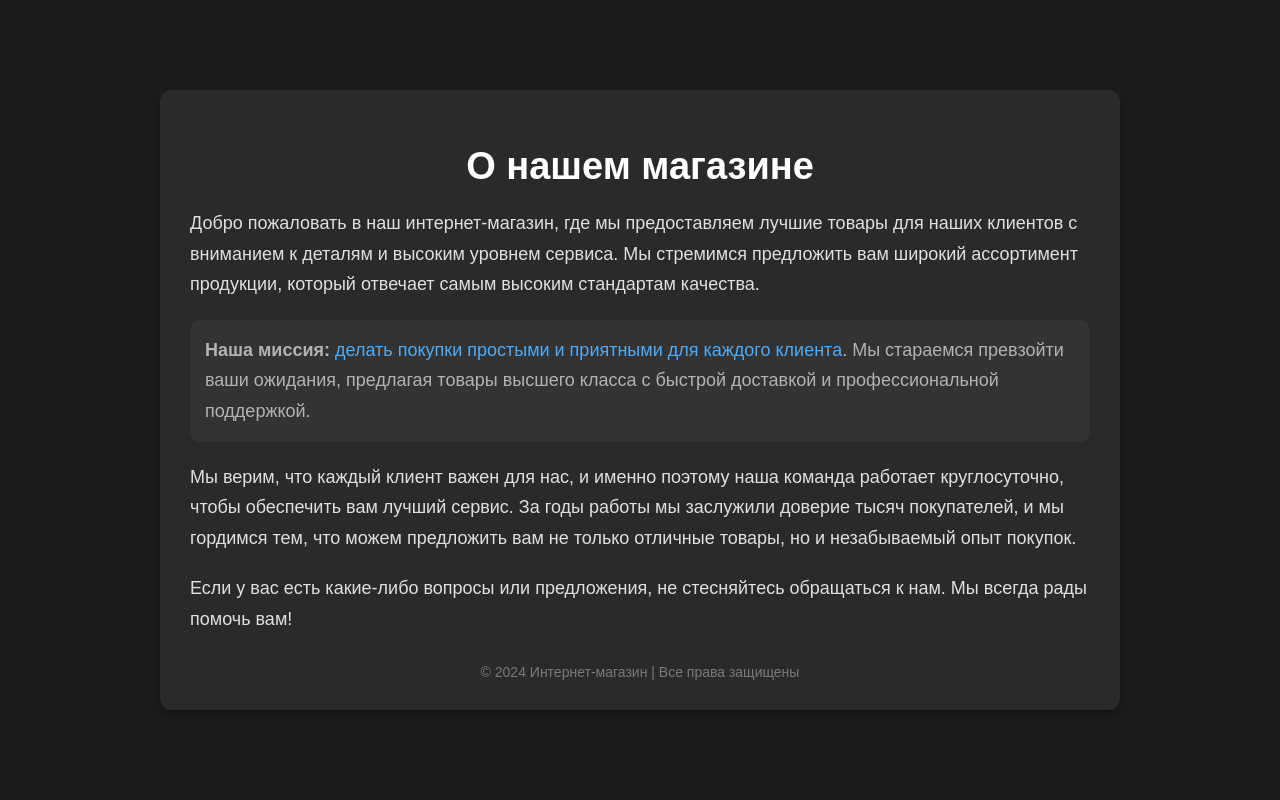
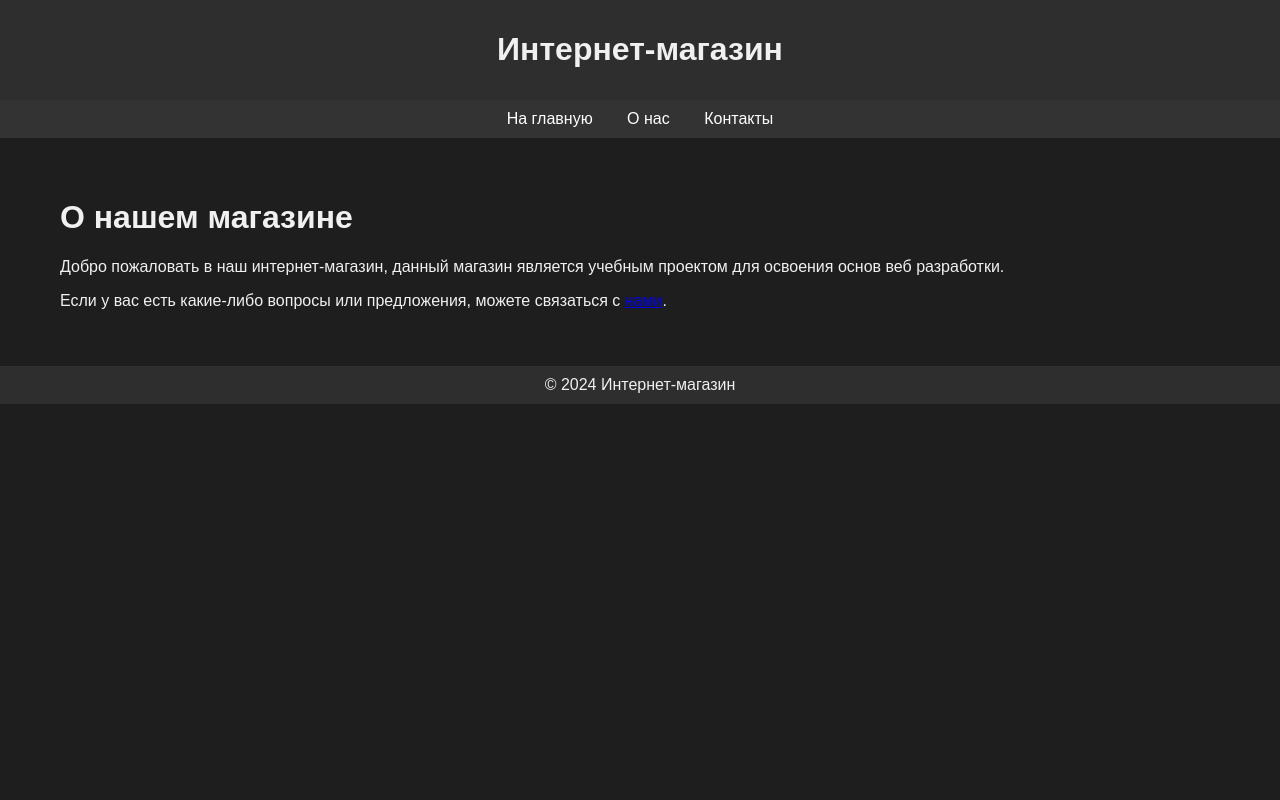
Before and after one commit to Cher-Cash/basic_shop, a Flask app: page /about in a window 1280 px wide. Run offline with Flask 3, Linux system fonts and the light colour scheme.

Commit message:
templateization pages

```diff
--- a/templates/about.html
+++ b/templates/about.html
@@ -1,78 +1,19 @@
-<!DOCTYPE html>
-<html lang="ru">
-<head>
-    <meta charset="UTF-8">
-    <meta name="viewport" content="width=device-width, initial-scale=1.0">
-    <title>О нас</title>
-    <style>
-        body {
-            margin: 0;
-            padding: 0;
-            font-family: 'Arial', sans-serif;
-            background-color: #1c1c1c;
-            color: #e0e0e0;
-            display: flex;
-            justify-content: center;
-            align-items: center;
-            min-height: 100vh;
-        }
-        .container {
-            max-width: 900px;
-            padding: 30px;
-            background-color: #2a2a2a;
-            box-shadow: 0 4px 10px rgba(0, 0, 0, 0.3);
-            border-radius: 12px;
-        }
-        h1 {
-            text-align: center;
-            color: #ffffff;
-            font-size: 38px;
-            margin-bottom: 20px;
-        }
-        p {
-            font-size: 18px;
-            line-height: 1.7;
-            margin-bottom: 20px;
-        }
-        .highlight {
-            color: #4dabf7;
-        }
-        .mission {
-            background-color: #333;
-            padding: 15px;
-            border-radius: 10px;
-            margin-bottom: 20px;
-        }
-        .mission p {
-            margin: 0;
-            color: #b3b3b3;
-        }
-        footer {
-            margin-top: 30px;
-            text-align: center;
-            color: #7a7a7a;
-            font-size: 14px;
-        }
-    </style>
-</head>
+{% extends 'base.html' %}
+
+{% block title %}О нас{% endblock %}
+
+{% block content %}
 <body>
     <div class="container">
         <h1>О нашем магазине</h1>
         <p>
-            Добро пожаловать в наш интернет-магазин, где мы предоставляем лучшие товары для наших клиентов с вниманием к деталям и высоким уровнем сервиса. Мы стремимся предложить вам широкий ассортимент продукции, который отвечает самым высоким стандартам качества.
-        </p>
-        <div class="mission">
-            <p><strong>Наша миссия:</strong> <span class="highlight">делать покупки простыми и приятными для каждого клиента</span>. Мы стараемся превзойти ваши ожидания, предлагая товары высшего класса с быстрой доставкой и профессиональной поддержкой.</p>
-        </div>
-        <p>
-            Мы верим, что каждый клиент важен для нас, и именно поэтому наша команда работает круглосуточно, чтобы обеспечить вам лучший сервис. За годы работы мы заслужили доверие тысяч покупателей, и мы гордимся тем, что можем предложить вам не только отличные товары, но и незабываемый опыт покупок.
+            Добро пожаловать в наш интернет-магазин, данный
+            магазин является учебным проектом для освоения основ веб разработки.
         </p>
         <p>
-            Если у вас есть какие-либо вопросы или предложения, не стесняйтесь обращаться к нам. Мы всегда рады помочь вам!
+            Если у вас есть какие-либо вопросы или предложения,
+            можете связаться с <a href="/contact">нами</a>.
         </p>
-        <footer>
-            &copy; 2024 Интернет-магазин | Все права защищены
-        </footer>
     </div>
 </body>
-</html>
+{% endblock %}
--- /dev/null
+++ b/templates/base.html
@@ -0,0 +1,58 @@
+<!DOCTYPE html>
+<html lang="en">
+<head>
+    <meta charset="UTF-8">
+    <meta name="viewport" content="width=device-width, initial-scale=1.0">
+    <title>{% block title %}Магазин{% endblock %}</title>
+    <style>
+        body {
+            margin: 0;
+            padding: 0;
+            font-family: Arial, sans-serif;
+            background-color: #1e1e1e;
+            color: #f0f0f0;
+        }
+        .container {
+            max-width: 1200px;
+            margin: 0 auto;
+            padding: 20px;
+        }
+        header, footer {
+            background-color: #2e2e2e;
+            padding: 10px;
+            text-align: center;
+        }
+        nav {
+            background-color: #333;
+            padding: 10px;
+            text-align: center;
+        }
+        nav a {
+            color: #fff;
+            margin: 0 15px;
+            text-decoration: none;
+        }
+        nav a:hover {
+            text-decoration: underline;
+        }
+    </style>
+</head>
+<body>
+    <header>
+        <h1>Интернет-магазин</h1>
+    </header>
+
+    {% include 'navigation.html' %}
+
+    <!-- Основной контент -->
+    <div class="container">
+        {% block content %}
+        <!-- Контент будет вставлен сюда -->
+        {% endblock %}
+    </div>
+
+    <footer>
+        &copy; 2024 Интернет-магазин
+    </footer>
+</body>
+</html>
--- /dev/null
+++ b/templates/navigation.html
@@ -0,0 +1,5 @@
+<nav>
+    <a href="/">На главную</a>
+    <a href="/about">О нас</a>
+    <a href="/contact">Контакты</a>
+</nav>
```
Also changed, not shown: templates/contact.html (+9 -63 lines), templates/index.html (+8 -68 lines).
